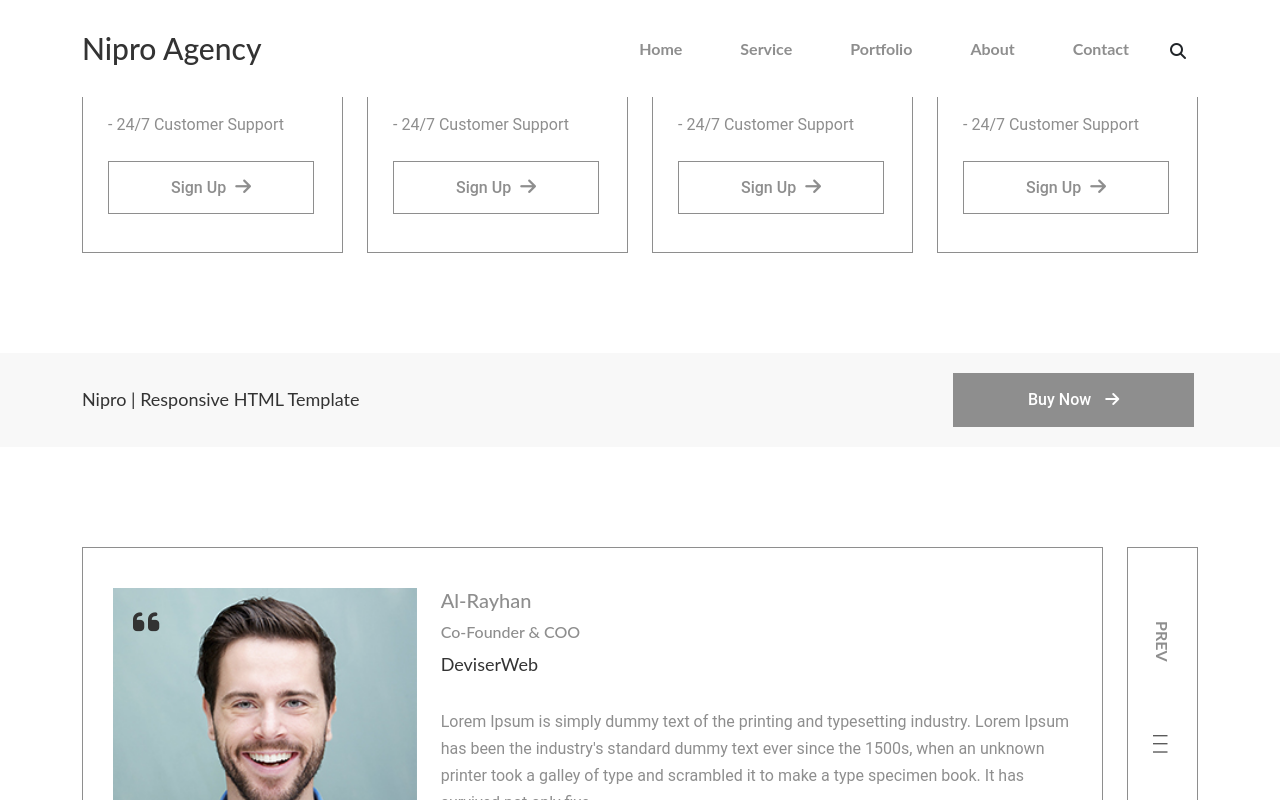
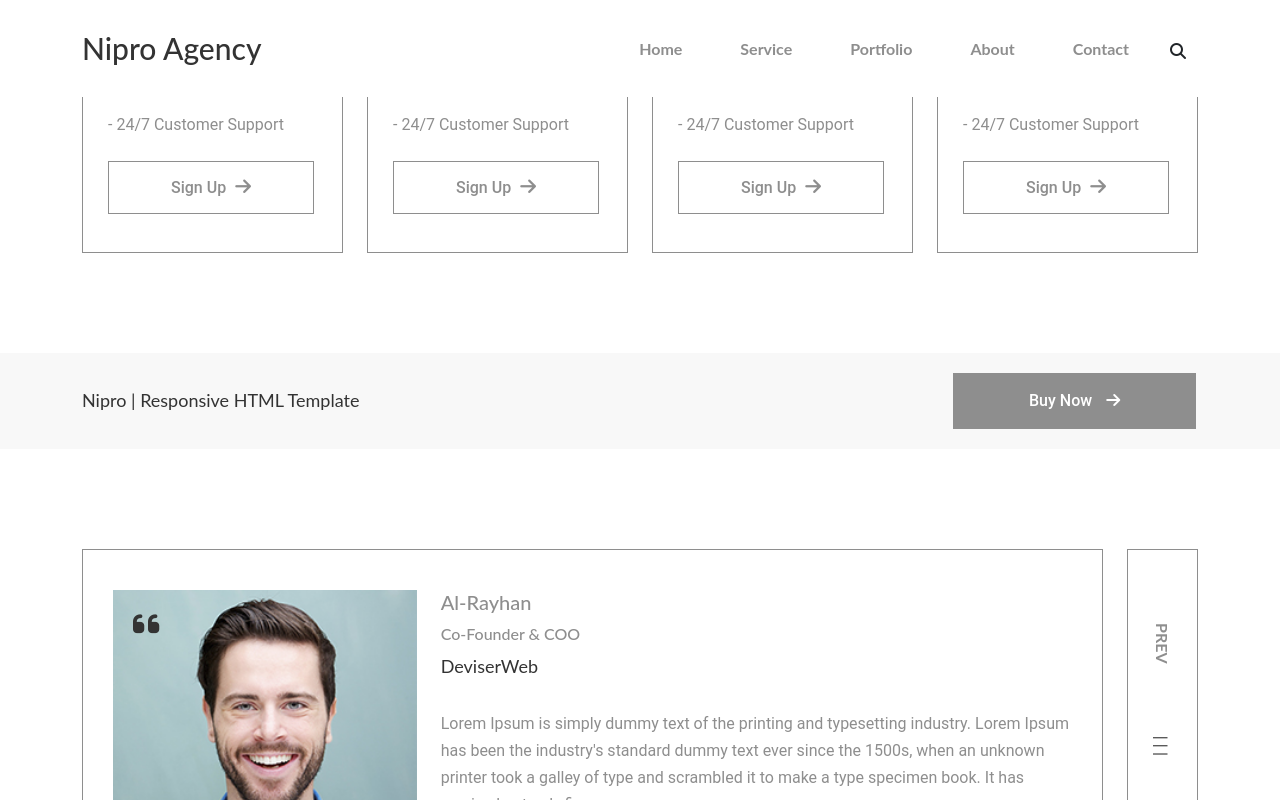
Before and after one commit to Emondevnath/Nipro-Agency-complete, a plain HTML site: page index.html in a window 1280 px wide. In both pictures the pointer is over the button "Buy Now". Shown: the part 4844-5644 px from the top of the page. Drawn offline with Linux system fonts and the light colour scheme.

Commit message:
Update style.css

```diff
--- a/css/style.css
+++ b/css/style.css
@@ -612,7 +612,7 @@ header{
 .nipro_b button:hover{
    background-color: #8e8e8e;
    color: #ffffff;
-    border:none;
+    border:1px solid transparent;
 }
 .nipro_b button:hover span{
 
```
